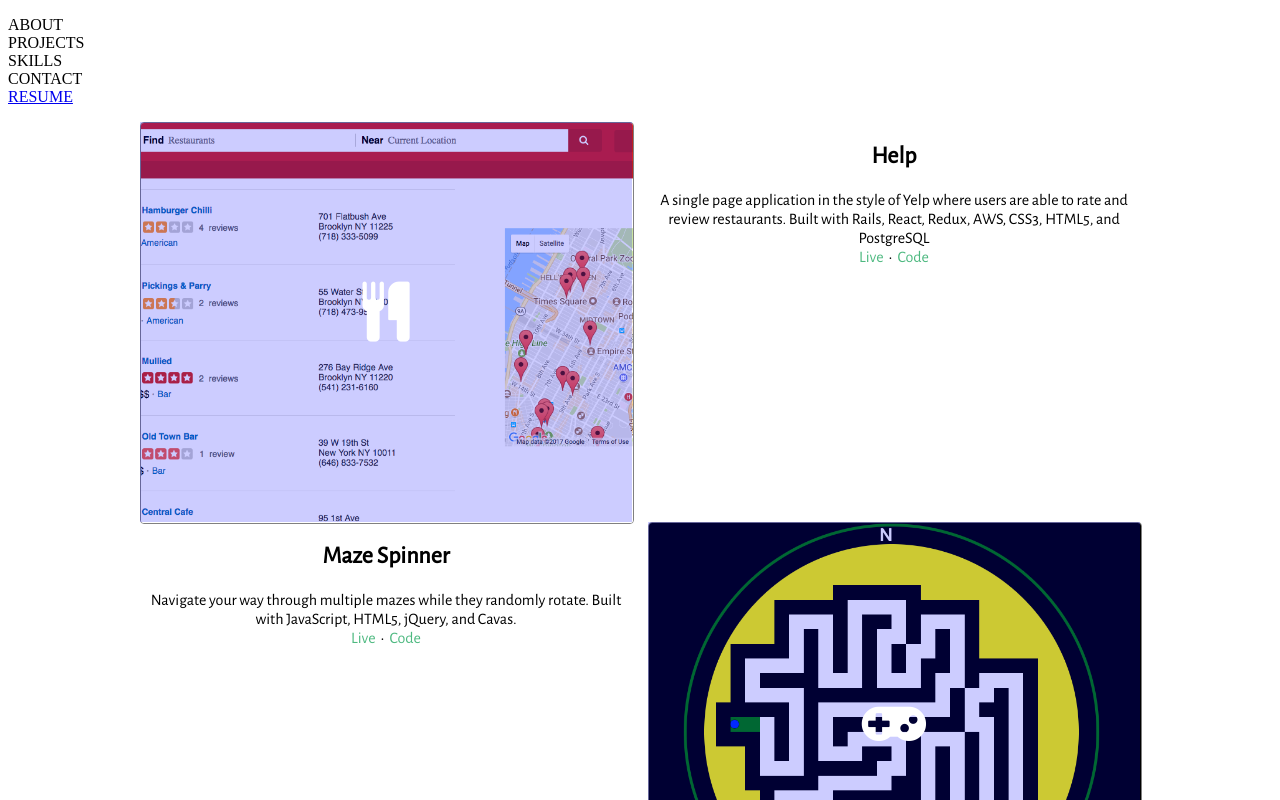
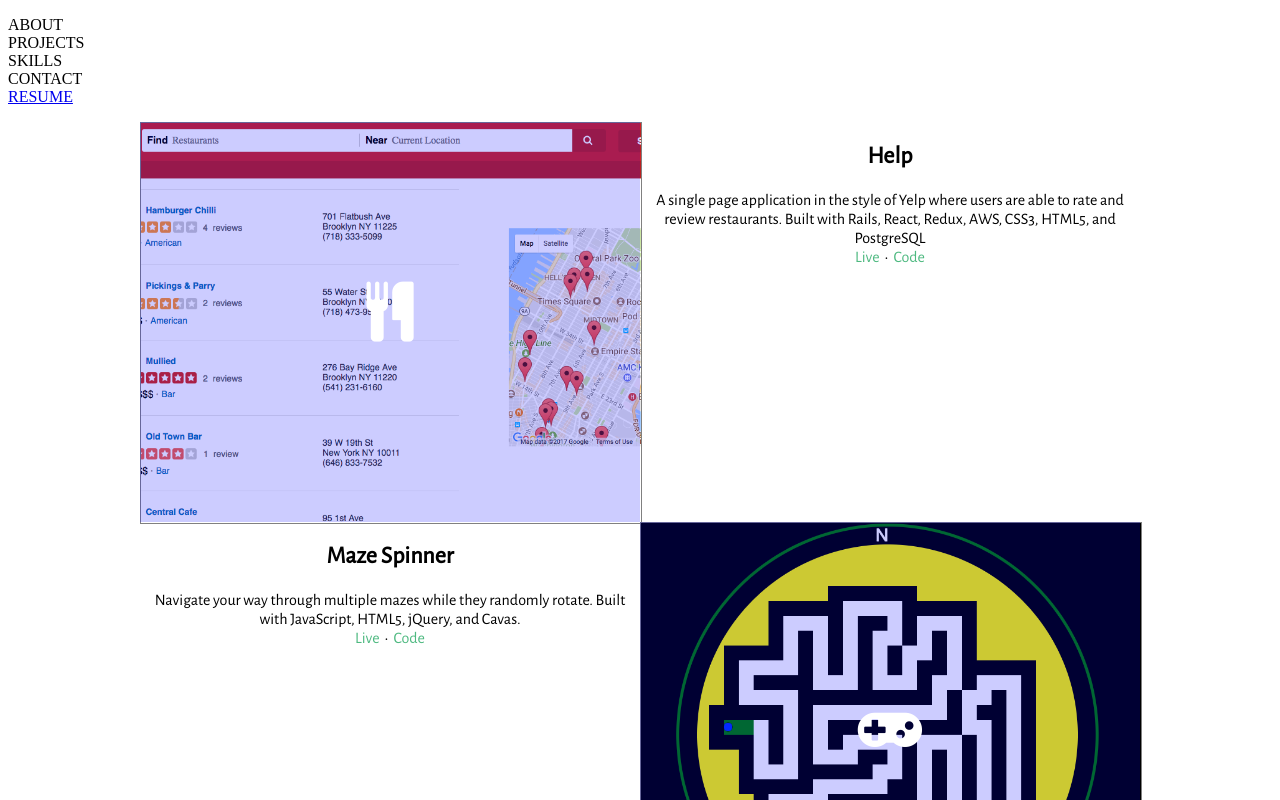
Before and after one commit to coreyladovsky/portfolio, a React (Create React App) app: page /projects in a window 1280 px wide. Shown: the top 800 px of the page. Built offline with nearby package versions, Linux system fonts and the light colour scheme; the HTML template or start-up script is replaced by a standard one.

Commit message:
fixed expanding color box

```diff
--- a/src/components/project_item.css
+++ b/src/components/project_item.css
@@ -2,8 +2,8 @@
 
 .img-container {
     display: grid;
-    grid-template-columns: repeat(5, 1fr);
-    grid-template-rows: repeat(5, 1fr);
+    grid-template-columns: 1fr 1fr 80px 1fr 1fr;
+    grid-template-rows: 1fr 1fr 80px 1fr 1fr;
 }
 
 .blue-effect {
@@ -27,7 +27,7 @@
   grid-column: 1/ -1;
   grid-row: 1 / -1;
   object-fit: cover;
-  border-radius: 4px;
+  /* border-radius: 4px; */
   border: 1px solid grey;
   width: 100%;
   height: 100%;
@@ -72,7 +72,7 @@
   display: grid;
   grid-template-columns: repeat(auto-fill, minmax(300px, 1fr));
   grid-auto-rows: minmax(200px, auto);
-  grid-gap: 1em;
+  /* grid-gap: 1em; */
 }
 
 @media only screen and (min-width: 820px) {
```
